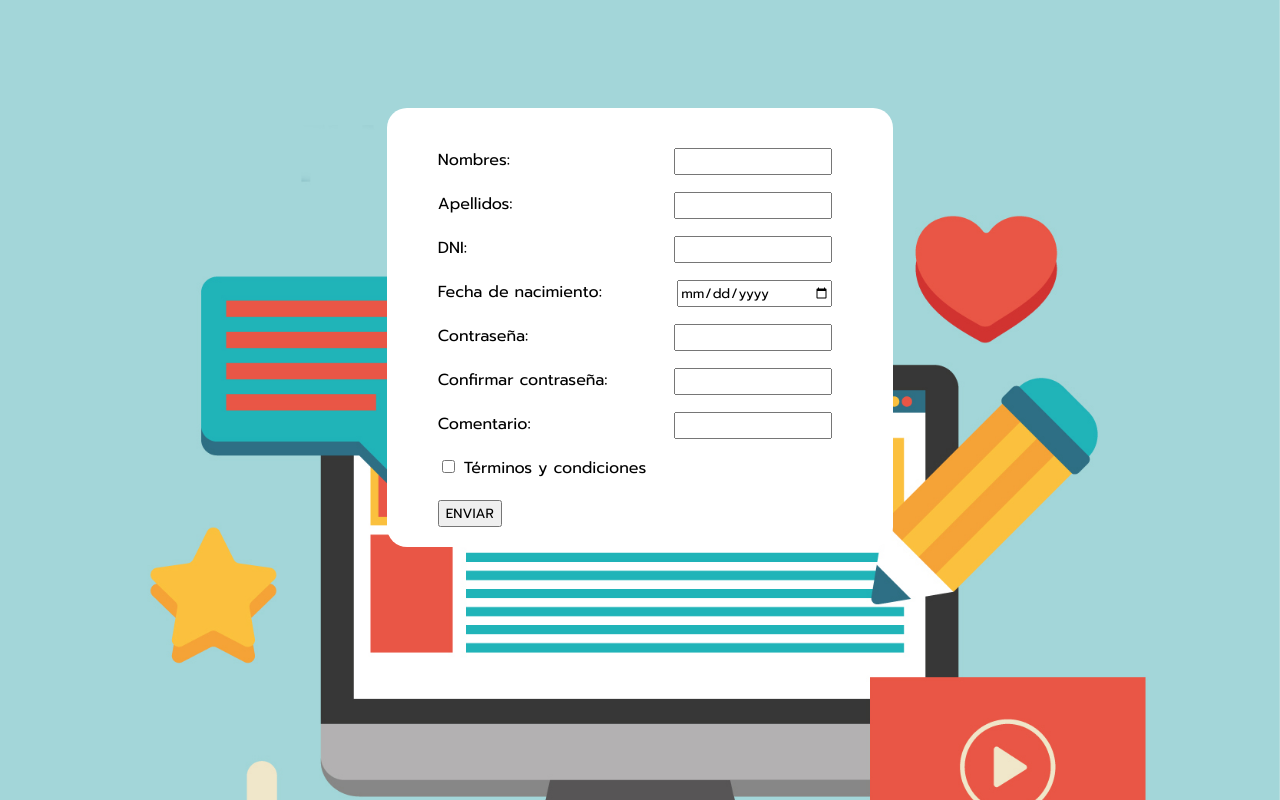
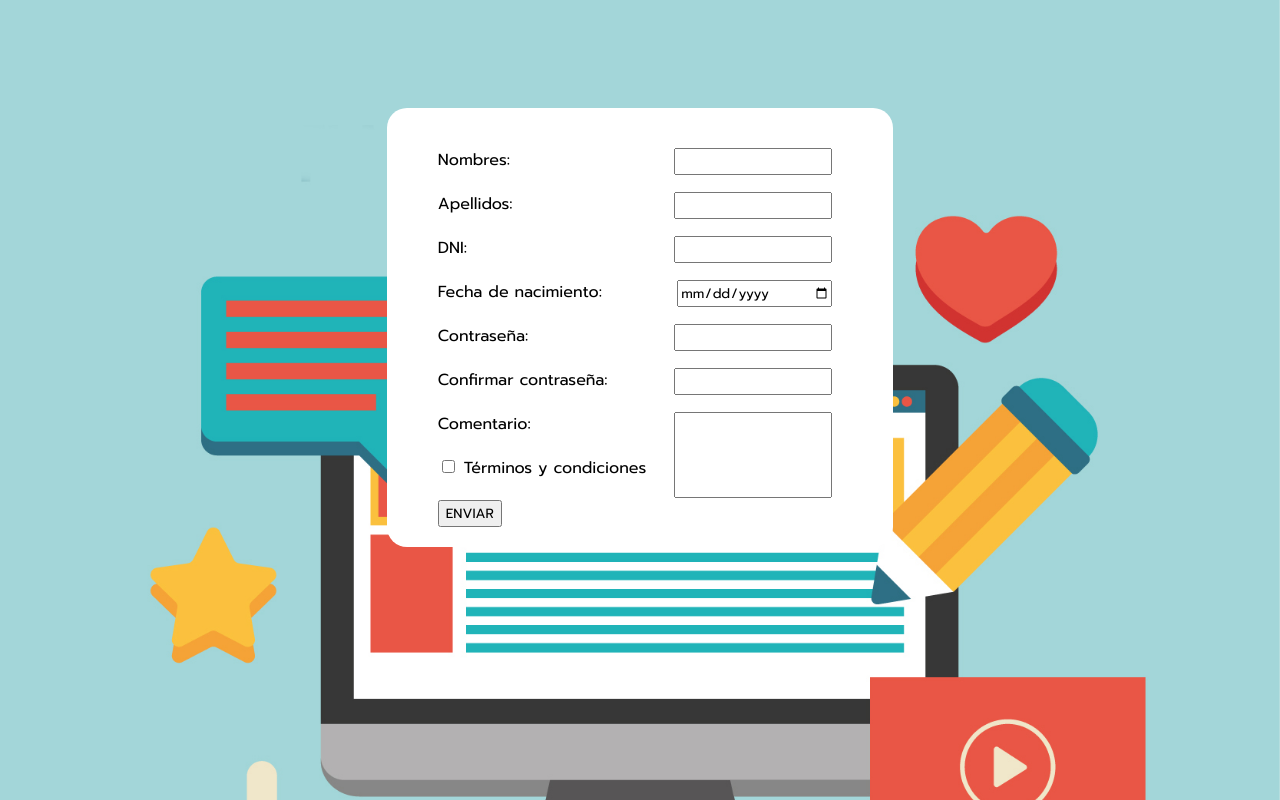
Before and after one commit to LilyxFiore/formulario, a plain HTML site: page index.html in a window 1280 px wide. Drawn offline with Linux system fonts and the light colour scheme.

Commit message:
cambios input comment en css

```diff
--- a/assets/css/main.css
+++ b/assets/css/main.css
@@ -20,6 +20,7 @@ body {
 .form{
   margin: auto;
   width: 80%;
+  height: auto;
   padding: 20px;
 }
 
@@ -27,6 +28,12 @@ input[type="text"], input[type="date"], input[type="password"] {
   position: absolute;
   right: 10px;
   width: 150px;
+}
+
+#input-comment{
+  position: absolute;
+  width: 150px;
+  height: 80px;
 }
 
 .input-box {
```
